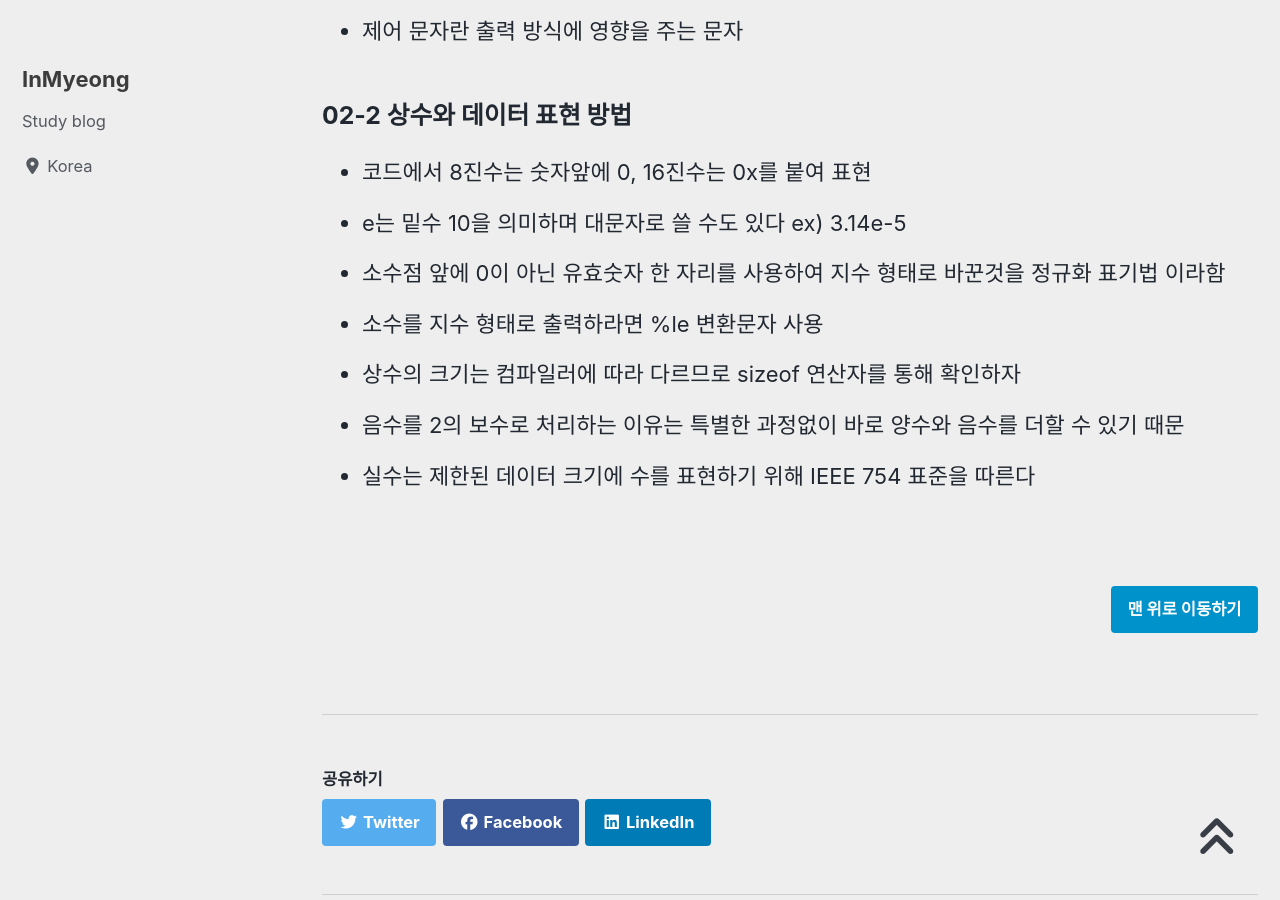
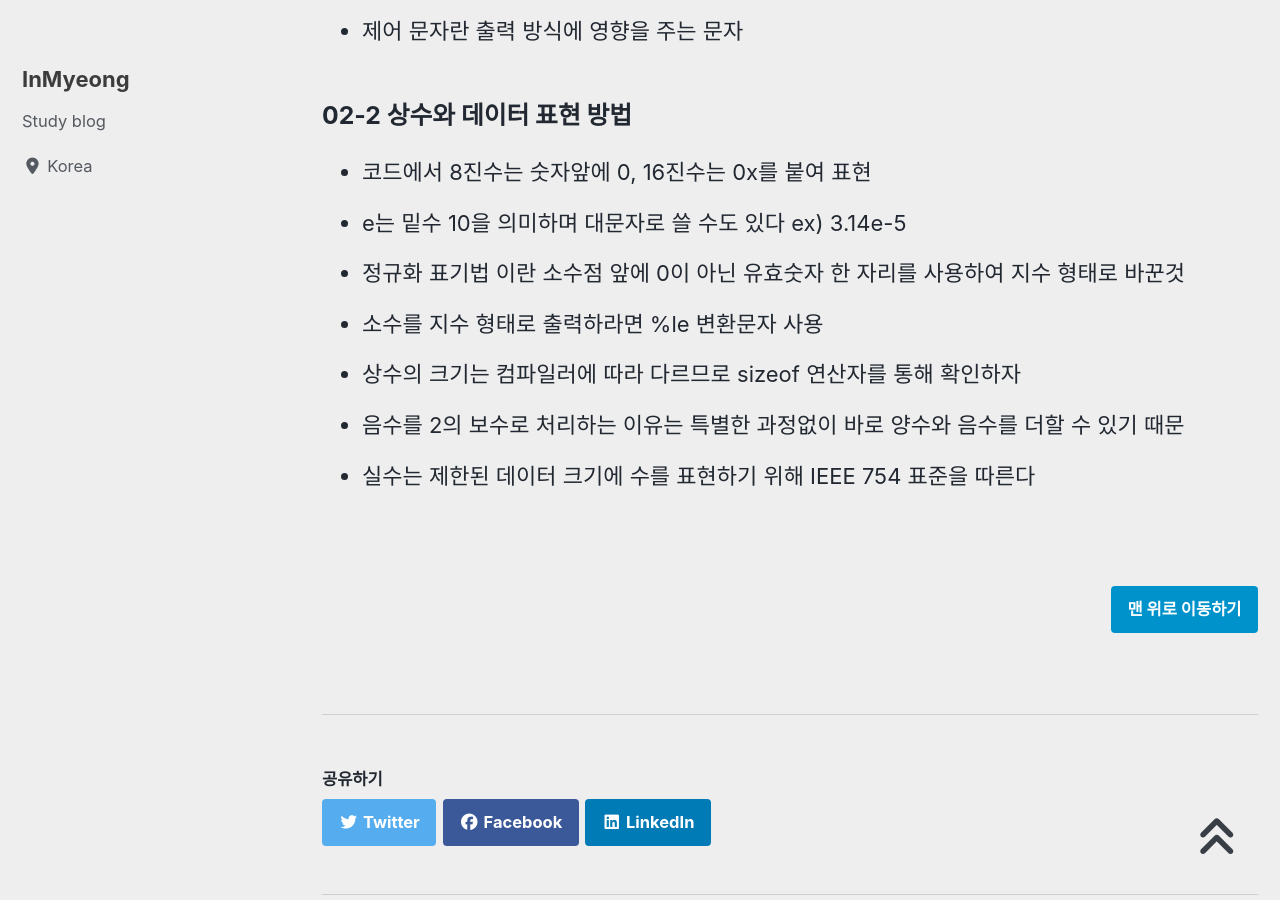
Before and after one commit to devMyeong/devMyeong.github.io, a Jekyll site: the page built from _posts/c/2021-06-28-c.md, in a window 1280 px wide and 900 px high, scrolled down 1354 px. Built offline with Jekyll 4.4.1, drawn with Linux system fonts in a browser that asks for light colours; cached includes are drawn as plain includes; nearby versions of some CDN libraries; some web fonts are replaced.

```diff
--- a/_posts/c/2021-06-28-c.md
+++ b/_posts/c/2021-06-28-c.md
@@ -35,7 +35,7 @@ last_modified_at: 2021-07-03
 ### 02-2 상수와 데이터 표현 방법
 - 코드에서 8진수는 숫자앞에 0, 16진수는 0x를 붙여 표현
 - e는 밑수 10을 의미하며 대문자로 쓸 수도 있다 ex) 3.14e-5
-- 소수점 앞에 0이 아닌 유효숫자 한 자리를 사용하여 지수 형태로 바꾼것을 정규화 표기법 이라함
+- 정규화 표기법 이란 소수점 앞에 0이 아닌 유효숫자 한 자리를 사용하여 지수 형태로 바꾼것
 - 소수를 지수 형태로 출력하라면 %le 변환문자 사용
 - 상수의 크기는 컴파일러에 따라 다르므로 sizeof 연산자를 통해 확인하자
 - 음수를 2의 보수로 처리하는 이유는 특별한 과정없이 바로 양수와 음수를 더할 수 있기 때문
```
